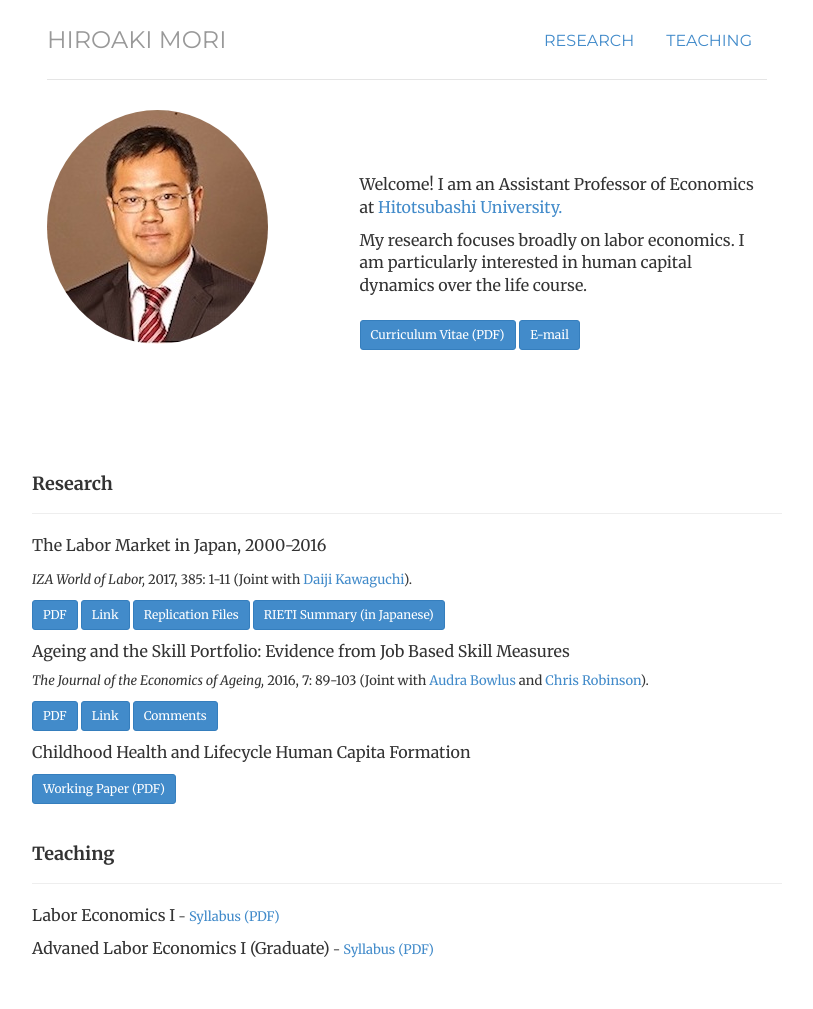
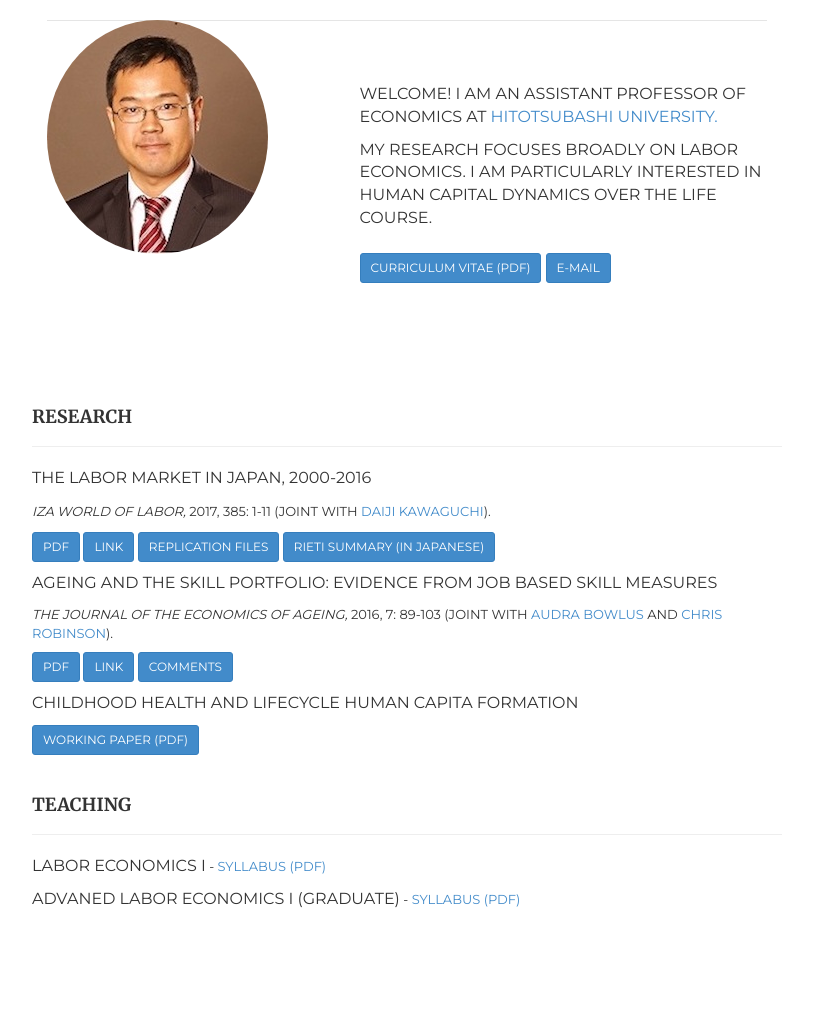
Before and after one commit to morihiroaki/morihiroaki.github.io, a Jekyll site: the page built from index.html, in a window 1280 px wide. Shown: the whole page, without its empty margins (233-1046 px from the left). Built offline with Jekyll 4.4.1, drawn with Linux system fonts in a browser that asks for light colours; after the commit the page ends 961 px from its top, so only the background shows below that.

Commit message:
Update header.html

```diff
--- a/_includes/header.html
+++ b/_includes/header.html
@@ -1,8 +1,8 @@
 <div class="header">
       <ul class="nav nav-pills pull-right">
         <!--li class="{{ page.cv }}"><a href="/cv.html" title="CV">CV</a></li-->
-        <li class="{{ page.research }}"><a href="http://www.hiroaki-mori.com/#Research.html" title="Research">Research</a></li>
-        <li class="{{ page.research }}"><a href="http://www.hiroaki-mori.com/#Teaching.html" title="Teaching">Teaching</a></li>
+        <!--li class="{{ page.research }}"><a href="http://www.hiroaki-mori.com/#Research.html" title="Research">Research</a></li>
+        <!--li class="{{ page.research }}"><a href="http://www.hiroaki-mori.com/#Teaching.html" title="Teaching">Teaching</a></li>
 
           </ul>
         </li>
```
